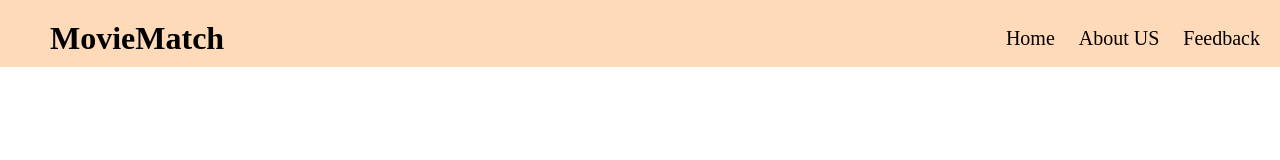
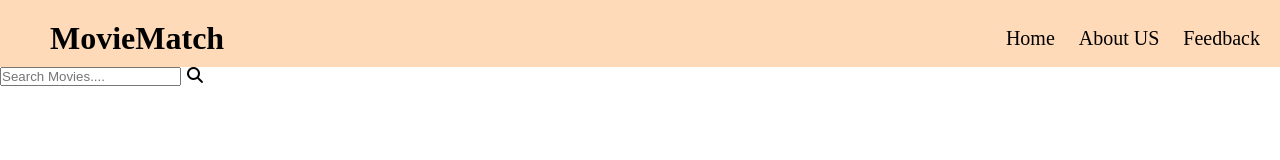
Before and after one commit to tejaspatil005/moviematch1, a plain HTML site: page index.html in a window 1280 px wide. Drawn offline with Linux system fonts and the light colour scheme.

Commit message:
Update index.html

```diff
--- a/index.html
+++ b/index.html
@@ -4,6 +4,7 @@
     <meta charset="UTF-8">
     <meta name="viewport" content="width=device-width, initial-scale=1.0">
     <title>MovieMatch</title>
+    <link rel="stylesheet" href="https://cdnjs.cloudflare.com/ajax/libs/font-awesome/7.0.1/css/all.min.css">
     <link rel="stylesheet" href="main.css">
 </head>
 <body>
@@ -25,5 +26,11 @@
             <a href="">Feedback</a>
         </div>
     </div>
+    <div class="search">
+        <div  class="search-box">
+        <input type="text"  placeholder="Search Movies....">
+        <i class="fa fa-search"></i>
+
+    </div>
 </body>
 </html>
```
